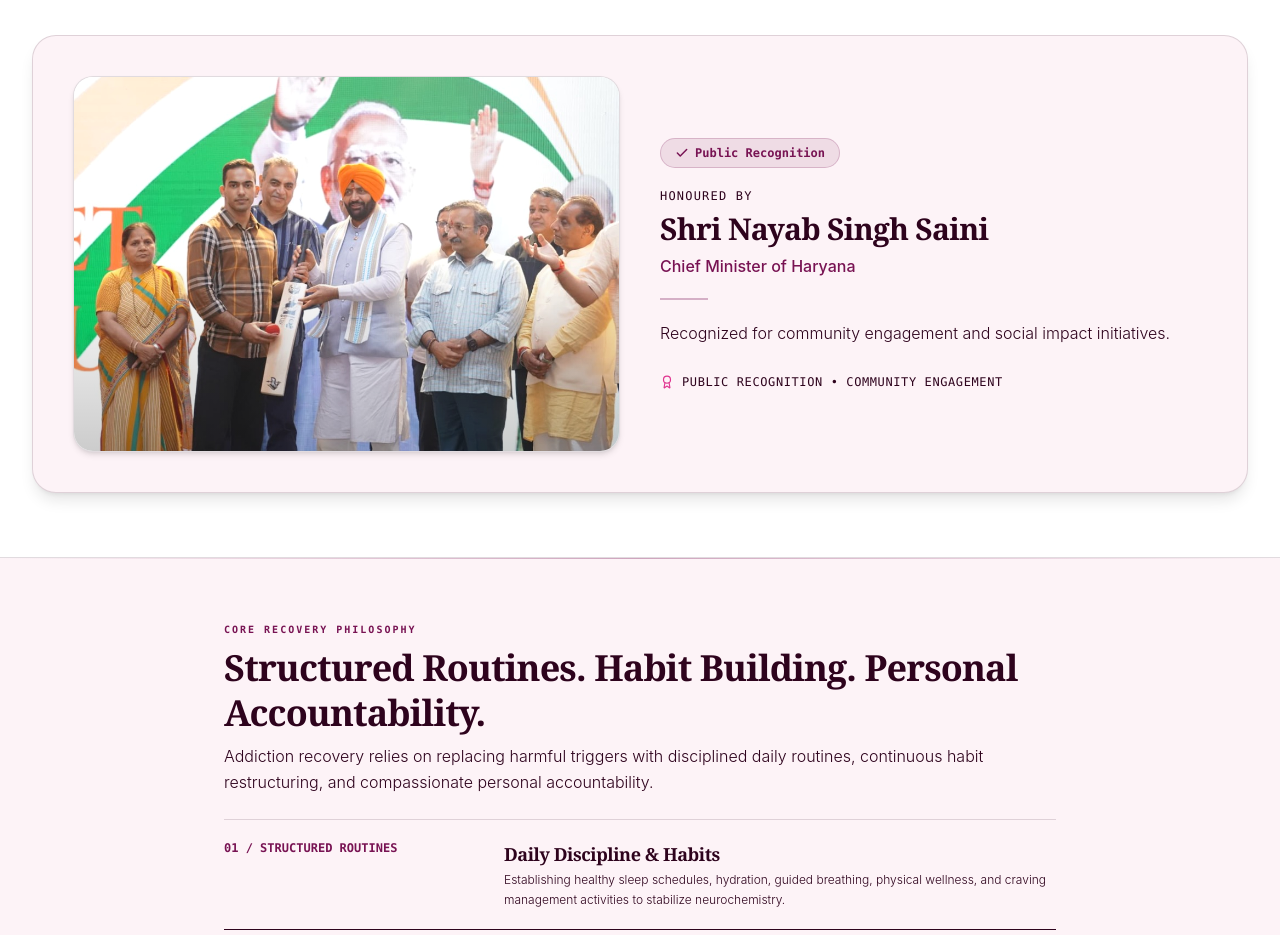
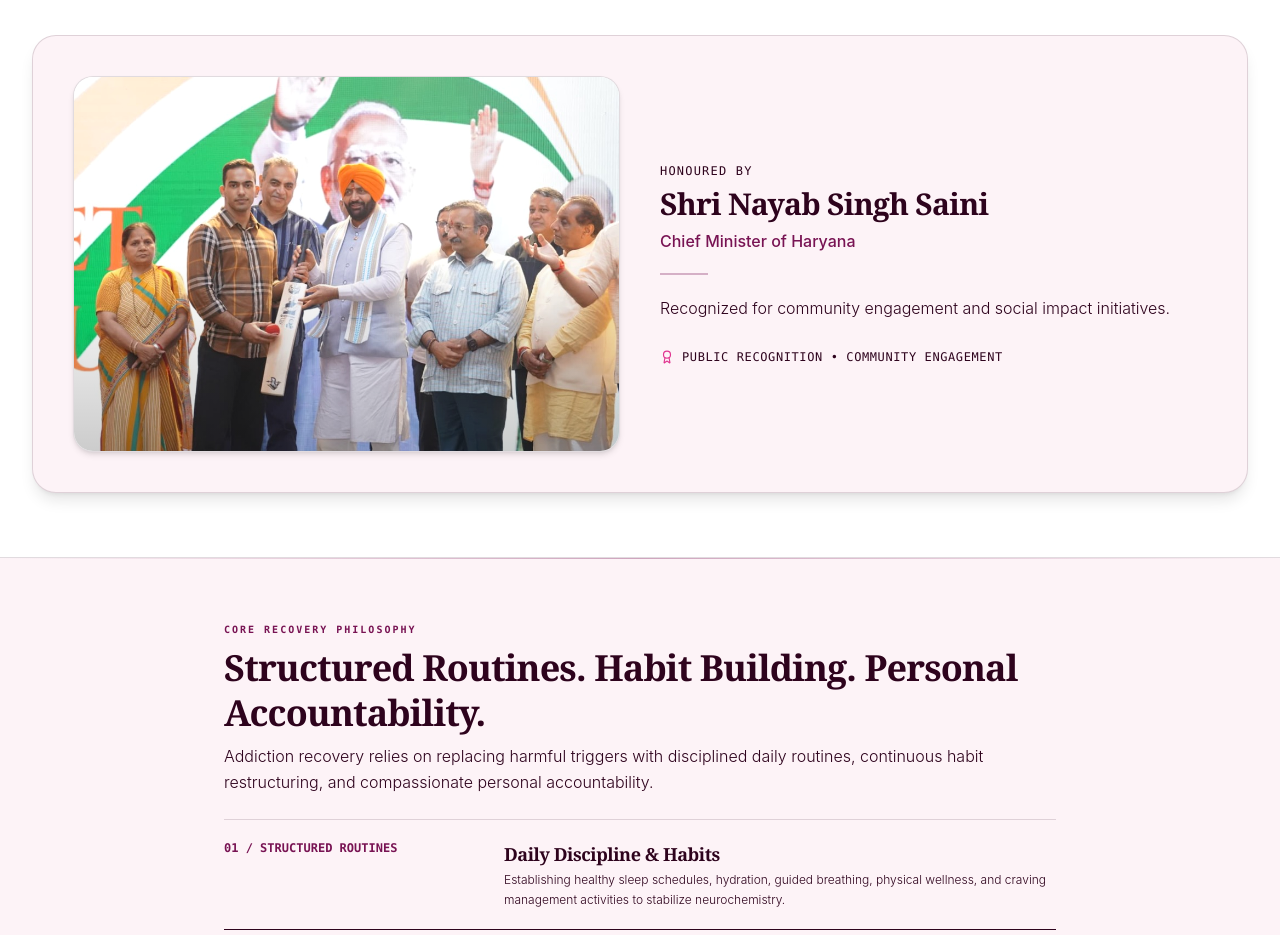
Before and after one commit to ayushixx/clear_choice, a React (Vite) app: page / in a window 1280 px wide. Shown: the part 1560-2495 px from the top of the page. Built offline with nearby package versions, Linux system fonts and the light colour scheme; no server answers.

Commit message:
Remove Public Recognition pill badge from Honoured & Recognized section

```diff
--- a/src/pages/Home.jsx
+++ b/src/pages/Home.jsx
@@ -378,12 +378,6 @@ export default function Home({ setActivePage }) {
 
               {/* Content Column: Right on Desktop, Below on Tablet/Mobile */}
               <div className="lg:col-span-6 space-y-4 sm:space-y-5 text-center lg:text-left">
-
-                {/* Trust Badge */}
-                <div className="inline-flex items-center justify-center gap-1.5 px-3.5 py-1.5 rounded-full bg-[#781353]/10 dark:bg-[#E03590]/15 border border-[#781353]/20 dark:border-[#E03590]/30 text-[#781353] dark:text-[#E03590] text-xs font-mono font-semibold">
-                  <Check className="w-3.5 h-3.5 stroke-[2.5]" />
-                  <span>Public Recognition</span>
-                </div>
 
                 {/* Text Content */}
                 <div className="space-y-1.5">
```
